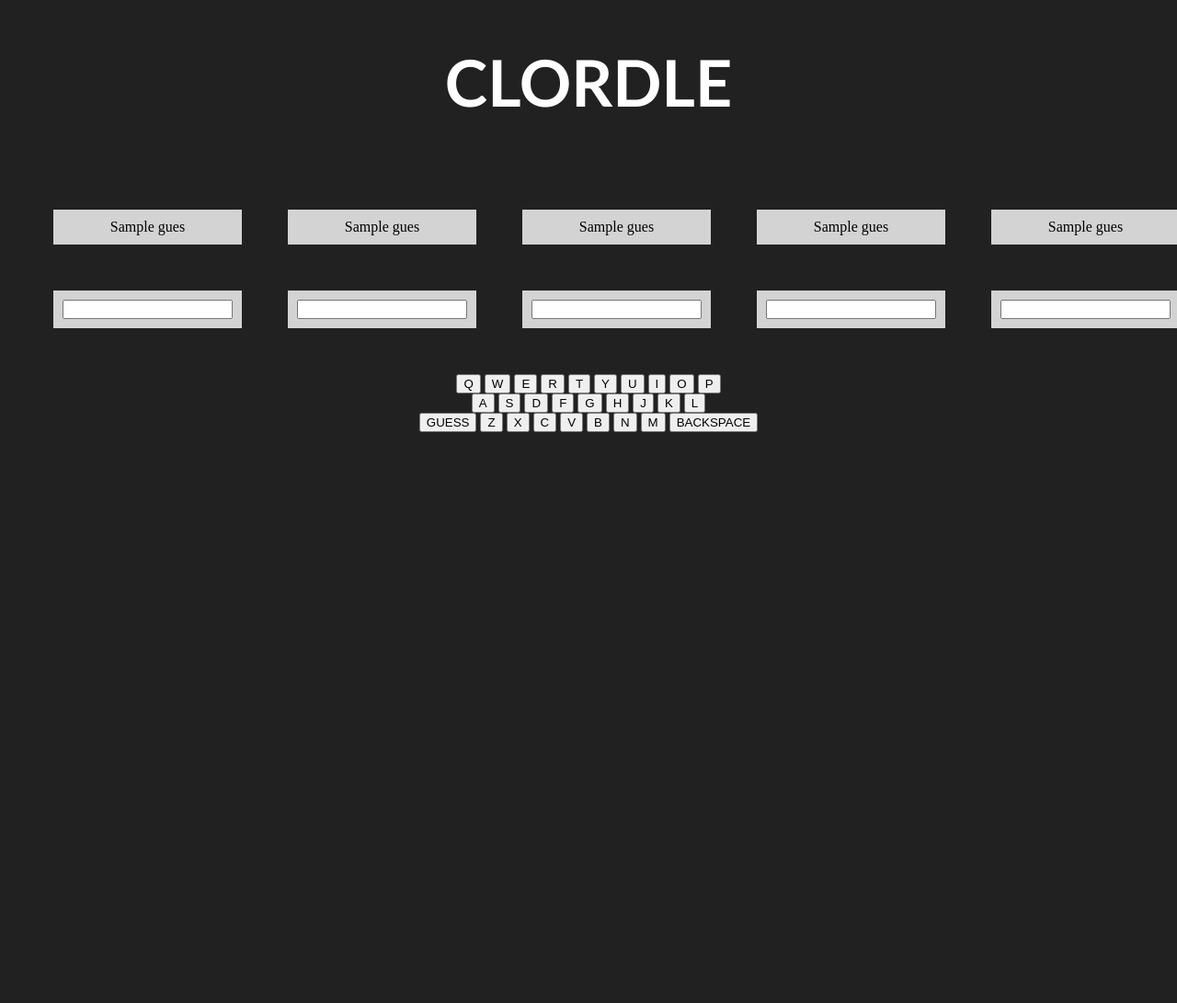
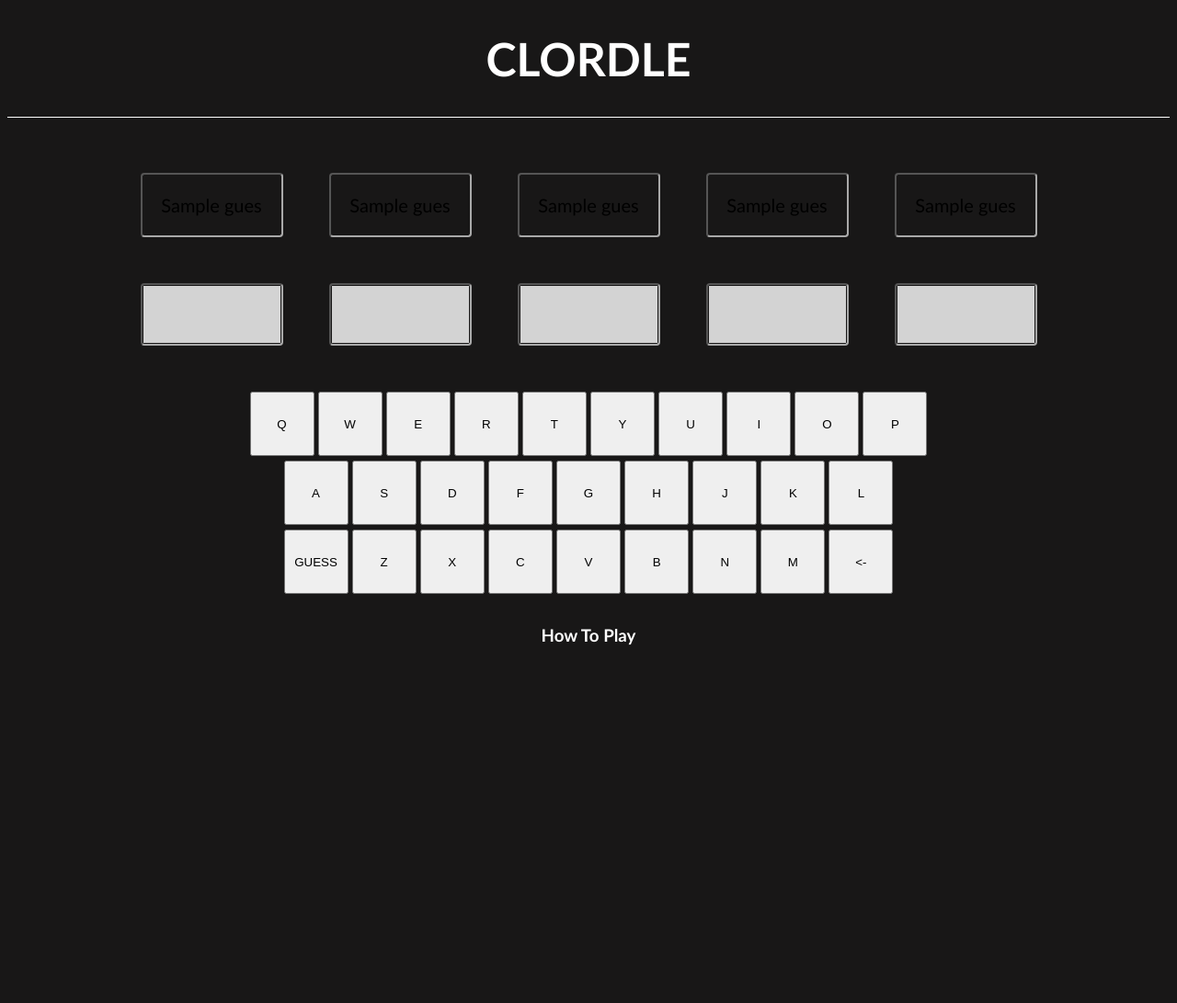
Before and after one commit to ethanrutt/clordle, a Flask app: template templates/gamepage.html in a window 1280 px wide; the page is wider, and only the part inside the window is pictured. Shown: that part at 92% size. Before the commit the page ends 470 px from the top of that part, so only its background shows below. Run offline with Flask 2, Linux system fonts and the light colour scheme; the template is opened without the code that fills it: most values are stand-ins (such as "Sample title", 1, 10 or a date in 2020).

Commit message:
Styles (#3)
* how to play styled, keyboard styled, working on guess letters styling

* keyboard, input, past attempt, and title bar styling

* made todo and minor styling

```diff
--- a/static/css/styles.css
+++ b/static/css/styles.css
@@ -1,23 +1,85 @@
 .toptitle {
-    font-size: 70px;
+    font-size: 50px;
     font-family: 'Trebuchet MS';
     color: white;
 }
+
+.topline {
+    height: 1px;
+    background-color: white;
+}
+
+.spacer {
+    height: 10px;
+}
+
 body {
-    background-color:rgb(34, 33, 33);
+    background-color:rgb(24, 23, 23);
+    font-family: 'Trebuchet MS';
 }
+
 td {
+    width: 20px;
+    height: 20px;
+    border: 0px;
+    font-size: 20px;
+    text-align: center;
+    border-radius: 0.25rem;
+    border: 2px inset;
+    border-color: darkgray;
+}
+
+.correct-R {
+    background-color: #800000;
+}
+
+.correct-Y {
+    background-color: #FFF000;
+}
+
+.correct-G {
+    background-color: #228B22;
+}
+
+.letter {
     background-color: lightgrey;
-    width: 50px;
-    padding: 10px;
+    width: 145px;
+    height: 60px;
+    border: 0px;
     text-align: center;
+    font-size: 20px;
 }
-.correct-R {
-    background-color: red;
+
+.guess-button {
+    height: 70px;
+    width: 70px;
 }
-.correct-Y {
-    background-color: yellow;
+
+.keyboard-button {
+    margin-bottom: 5px;
+    height: 70px;
+    width: 70px;
 }
-.correct-G {
-    background-color: green;
+
+.how-to-play-header {
+    color: white;
 }
+
+.how-to-play-container {
+    width: 50%;
+    background-color: black;
+    border-radius: 0.25rem;
+    border: 2px solid;
+    border-color: white;
+    padding: 5px;
+    opacity: 0;
+    transition: 0.5s;
+}
+
+.how-to-play-header:hover .how-to-play-container {
+    opacity: 1;
+}
+
+.how-to-play {
+    width: 70%;
+}
--- a/templates/gamepage.html
+++ b/templates/gamepage.html
@@ -8,6 +8,8 @@
 <body>
 <center>
     <h1 class="toptitle">CLORDLE</h1>
+    <div class="topline"></div>
+    <div class="spacer"></div>
     <form action="/game/guess_html" method="POST">
     <input name="game_json" type="hidden" value='{{ game_dict|tojson }}'>
     <table border="0" width="50%" height="150px" cellspacing="50px">
@@ -17,67 +19,88 @@
         {% for attempt in game_dict.attempts %}
         <tr>
             {% for i in range(5) %}
-            <td class="correct-{{ attempt.correctness[i] }}">{{ attempt.guess[i] }}</td>
+                <td class="correct-{{ attempt.correctness[i] }}">
+                    <p>{{ attempt.guess[i] }}</p>
+                </td>
             {% endfor %}
         </tr>
         {% endfor %}
         <tr>
             <td>
-                <input type="string" maxlength="1" name="guess1">
+                <input class="letter" type="string" maxlength="1" name="guess1">
             </td>
             <td>
-                <input type="string" maxlength="1" name="guess2">
+                <input class="letter" type="string" maxlength="1" name="guess2">
             </td>
             <td>
-                <input type="string" maxlength="1" name="guess3">
+                <input class="letter" type="string" maxlength="1" name="guess3">
             </td>
             <td>
-                <input type="string" maxlength="1" name="guess4">
+                <input class="letter" type="string" maxlength="1" name="guess4">
             </td>
             <td>
-                <input type="string" maxlength="1" name="guess5">
+                <input class="letter" type="string" maxlength="1" name="guess5">
             </td>
         </tr>
     </table>
 
     <div class="keyboard">
         <div class="keyboard-top">
-            <button style="background-color: {{ keyboard_colors['Q'] }}">Q</button>
-            <button style="background-color: {{ keyboard_colors['W'] }}">W</button>
-            <button style="background-color: {{ keyboard_colors['E'] }}">E</button>
-            <button style="background-color: {{ keyboard_colors['R'] }}">R</button>
-            <button style="background-color: {{ keyboard_colors['T'] }}">T</button>
-            <button style="background-color: {{ keyboard_colors['Y'] }}">Y</button>
-            <button style="background-color: {{ keyboard_colors['U'] }}">U</button>
-            <button style="background-color: {{ keyboard_colors['I'] }}">I</button>
-            <button style="background-color: {{ keyboard_colors['O'] }}">O</button>
-            <button style="background-color: {{ keyboard_colors['P'] }}">P</button>
+            <button class="keyboard-button" style="background-color: {{ keyboard_colors['Q'] }}">Q</button>
+            <button class="keyboard-button" style="background-color: {{ keyboard_colors['W'] }}">W</button>
+            <button class="keyboard-button" style="background-color: {{ keyboard_colors['E'] }}">E</button>
+            <button class="keyboard-button" style="background-color: {{ keyboard_colors['R'] }}">R</button>
+            <button class="keyboard-button" style="background-color: {{ keyboard_colors['T'] }}">T</button>
+            <button class="keyboard-button" style="background-color: {{ keyboard_colors['Y'] }}">Y</button>
+            <button class="keyboard-button" style="background-color: {{ keyboard_colors['U'] }}">U</button>
+            <button class="keyboard-button" style="background-color: {{ keyboard_colors['I'] }}">I</button>
+            <button class="keyboard-button" style="background-color: {{ keyboard_colors['O'] }}">O</button>
+            <button class="keyboard-button" style="background-color: {{ keyboard_colors['P'] }}">P</button>
         </div>
         <div class="keyboard-mid">
-            <button style="background-color: {{ keyboard_colors['A'] }}">A</button>
-            <button style="background-color: {{ keyboard_colors['S'] }}">S</button>
-            <button style="background-color: {{ keyboard_colors['D'] }}">D</button>
-            <button style="background-color: {{ keyboard_colors['F'] }}">F</button>
-            <button style="background-color: {{ keyboard_colors['G'] }}">G</button>
-            <button style="background-color: {{ keyboard_colors['H'] }}">H</button>
-            <button style="background-color: {{ keyboard_colors['J'] }}">J</button>
-            <button style="background-color: {{ keyboard_colors['K'] }}">K</button>
-            <button style="background-color: {{ keyboard_colors['L'] }}">L</button>
+            <button class="keyboard-button" style="background-color: {{ keyboard_colors['A'] }}">A</button>
+            <button class="keyboard-button" style="background-color: {{ keyboard_colors['S'] }}">S</button>
+            <button class="keyboard-button" style="background-color: {{ keyboard_colors['D'] }}">D</button>
+            <button class="keyboard-button" style="background-color: {{ keyboard_colors['F'] }}">F</button>
+            <button class="keyboard-button" style="background-color: {{ keyboard_colors['G'] }}">G</button>
+            <button class="keyboard-button" style="background-color: {{ keyboard_colors['H'] }}">H</button>
+            <button class="keyboard-button" style="background-color: {{ keyboard_colors['J'] }}">J</button>
+            <button class="keyboard-button" style="background-color: {{ keyboard_colors['K'] }}">K</button>
+            <button class="keyboard-button" style="background-color: {{ keyboard_colors['L'] }}">L</button>
         </div>
         <div class="keyboard-bot">
-            <input type="submit" value="GUESS">
-            <button style="background-color: {{ keyboard_colors['Z'] }}">Z</button>
-            <button style="background-color: {{ keyboard_colors['X'] }}">X</button>
-            <button style="background-color: {{ keyboard_colors['C'] }}">C</button>
-            <button style="background-color: {{ keyboard_colors['V'] }}">V</button>
-            <button style="background-color: {{ keyboard_colors['B'] }}">B</button>
-            <button style="background-color: {{ keyboard_colors['N'] }}">N</button>
-            <button style="background-color: {{ keyboard_colors['M'] }}">M</button>
-            <button>BACKSPACE</button>
+            <input class="keyboard-button" type="submit" value="GUESS">
+            <button class="keyboard-button" style="background-color: {{ keyboard_colors['Z'] }}">Z</button>
+            <button class="keyboard-button" style="background-color: {{ keyboard_colors['X'] }}">X</button>
+            <button class="keyboard-button" style="background-color: {{ keyboard_colors['C'] }}">C</button>
+            <button class="keyboard-button" style="background-color: {{ keyboard_colors['V'] }}">V</button>
+            <button class="keyboard-button" style="background-color: {{ keyboard_colors['B'] }}">B</button>
+            <button class="keyboard-button" style="background-color: {{ keyboard_colors['N'] }}">N</button>
+            <button class="keyboard-button" style="background-color: {{ keyboard_colors['M'] }}">M</button>
+            <button class="keyboard-button">&lt-</button>
         </div>
     </div>
     </form>
 
+    <div class="spacer"></div>
+
+    <div class="how-to-play-header">
+        <h3>How To Play</h3>
+        <div class="how-to-play-container">
+            <div class="how-to-play">
+                <h1>Guess the wordle in 6 tries</h1>
+                <p>Each guess must be a valid 5-letter word</p>
+                <p>The color of the tiles will change to show how close your guess was to the word</p>
+                <p><strong>EXAMPLES</strong></p>
+                <p>If you guessed WEARY and the W was green, then it means that W is in the word and in the correct spot</p>
+                <p>If you guessed WEARY and the E was yellow, then it means that E is in the word but in the wrong spot</p>
+                <p>Red means the letter is not in the word</p>
+            </div>
+        </div>
+    </div>
+
+
+
 </center>
 </body>
 </html>
```
Also changed, not shown: app.py (+5 -4 lines), README.md.
